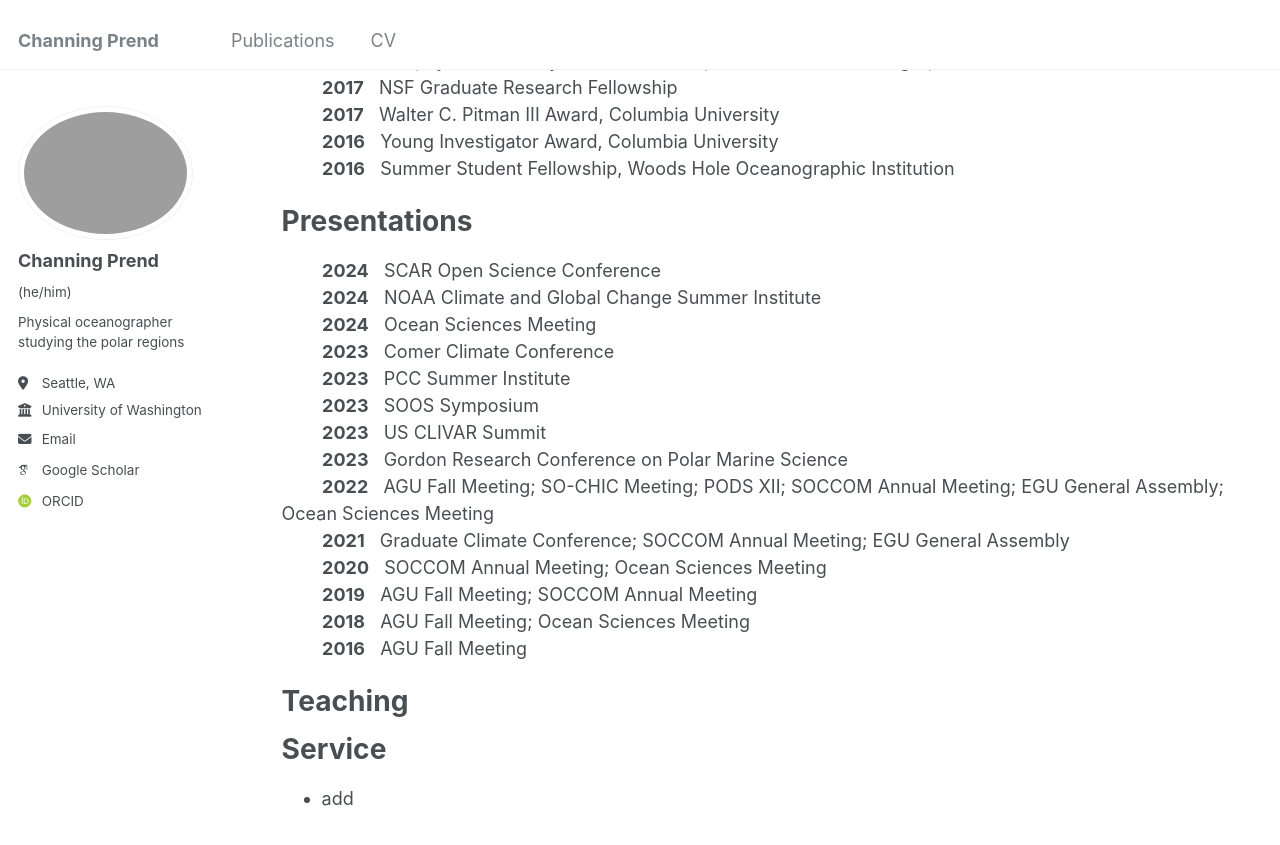
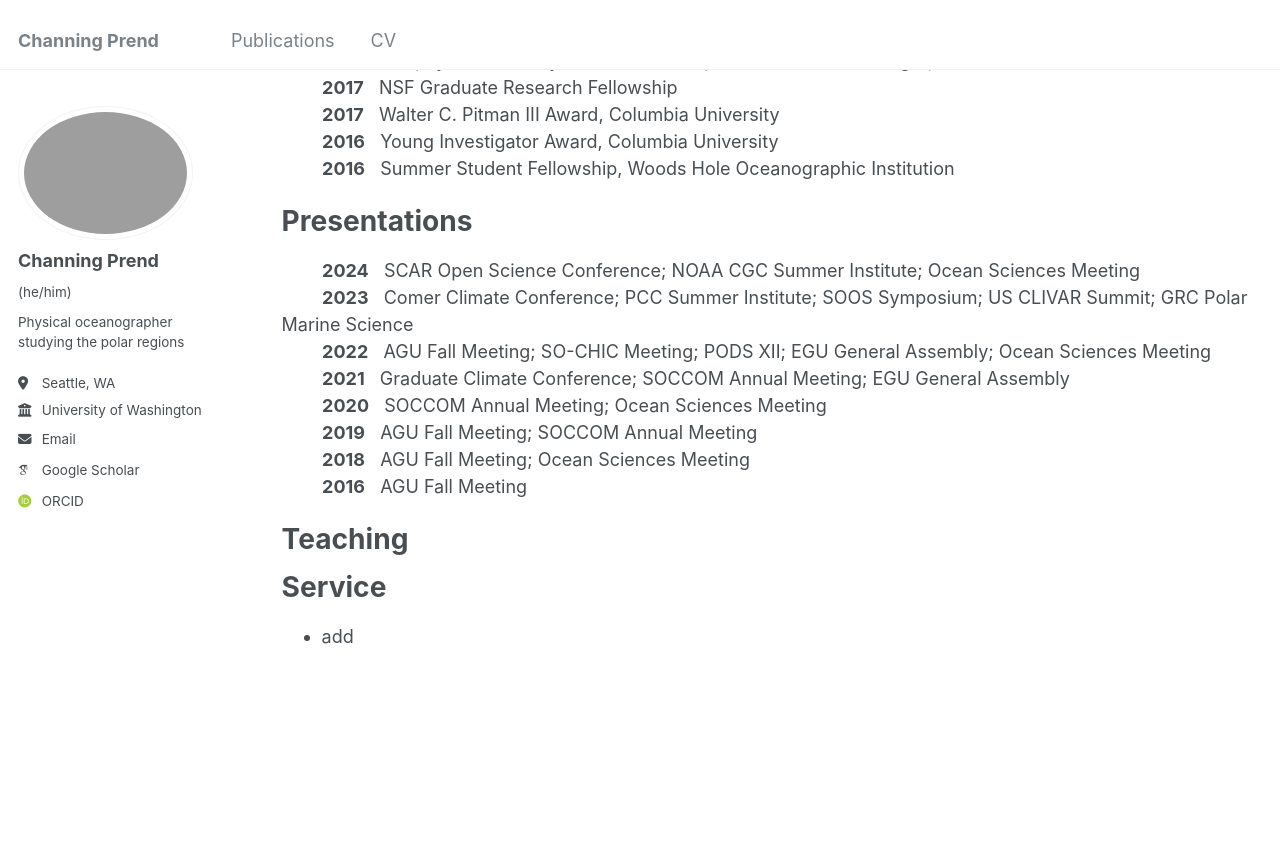
Before and after one commit to cprend/cprend.github.io, a Jekyll site: the page built from _pages/cv.md, in a window 1280 px wide and 900 px high, scrolled down 1076 px. Shown: the top 845 px of the window. Built offline with Jekyll 4.4.1, drawn with Linux system fonts in a browser that asks for light colours; some web fonts are replaced.

Commit message:
Update cv.md

```diff
--- a/_pages/cv.md
+++ b/_pages/cv.md
@@ -53,15 +53,9 @@ Honors and Awards
 
 Presentations
 ======
-&nbsp;&nbsp;&nbsp;&nbsp;&nbsp;&nbsp;&nbsp;&nbsp;**2024** &nbsp;&nbsp;SCAR Open Science Conference<br>
-&nbsp;&nbsp;&nbsp;&nbsp;&nbsp;&nbsp;&nbsp;&nbsp;**2024** &nbsp;&nbsp;NOAA Climate and Global Change Summer Institute<br>
-&nbsp;&nbsp;&nbsp;&nbsp;&nbsp;&nbsp;&nbsp;&nbsp;**2024** &nbsp;&nbsp;Ocean Sciences Meeting<br>
-&nbsp;&nbsp;&nbsp;&nbsp;&nbsp;&nbsp;&nbsp;&nbsp;**2023** &nbsp;&nbsp;Comer Climate Conference<br>
-&nbsp;&nbsp;&nbsp;&nbsp;&nbsp;&nbsp;&nbsp;&nbsp;**2023** &nbsp;&nbsp;PCC Summer Institute<br>
-&nbsp;&nbsp;&nbsp;&nbsp;&nbsp;&nbsp;&nbsp;&nbsp;**2023** &nbsp;&nbsp;SOOS Symposium<br>
-&nbsp;&nbsp;&nbsp;&nbsp;&nbsp;&nbsp;&nbsp;&nbsp;**2023** &nbsp;&nbsp;US CLIVAR Summit<br>
-&nbsp;&nbsp;&nbsp;&nbsp;&nbsp;&nbsp;&nbsp;&nbsp;**2023** &nbsp;&nbsp;Gordon Research Conference on Polar Marine Science<br>
-&nbsp;&nbsp;&nbsp;&nbsp;&nbsp;&nbsp;&nbsp;&nbsp;**2022** &nbsp;&nbsp;AGU Fall Meeting; SO-CHIC Meeting; PODS XII; SOCCOM Annual Meeting; EGU General Assembly; Ocean Sciences Meeting<br>
+&nbsp;&nbsp;&nbsp;&nbsp;&nbsp;&nbsp;&nbsp;&nbsp;**2024** &nbsp;&nbsp;SCAR Open Science Conference; NOAA CGC Summer Institute; Ocean Sciences Meeting<br>
+&nbsp;&nbsp;&nbsp;&nbsp;&nbsp;&nbsp;&nbsp;&nbsp;**2023** &nbsp;&nbsp;Comer Climate Conference; PCC Summer Institute; SOOS Symposium; US CLIVAR Summit; GRC Polar Marine Science<br>
+&nbsp;&nbsp;&nbsp;&nbsp;&nbsp;&nbsp;&nbsp;&nbsp;**2022** &nbsp;&nbsp;AGU Fall Meeting; SO-CHIC Meeting; PODS XII; EGU General Assembly; Ocean Sciences Meeting<br>
 &nbsp;&nbsp;&nbsp;&nbsp;&nbsp;&nbsp;&nbsp;&nbsp;**2021** &nbsp;&nbsp;Graduate Climate Conference; SOCCOM Annual Meeting; EGU General Assembly<br>
 &nbsp;&nbsp;&nbsp;&nbsp;&nbsp;&nbsp;&nbsp;&nbsp;**2020** &nbsp;&nbsp;SOCCOM Annual Meeting; Ocean Sciences Meeting<br>
 &nbsp;&nbsp;&nbsp;&nbsp;&nbsp;&nbsp;&nbsp;&nbsp;**2019** &nbsp;&nbsp;AGU Fall Meeting; SOCCOM Annual Meeting<br>
```
